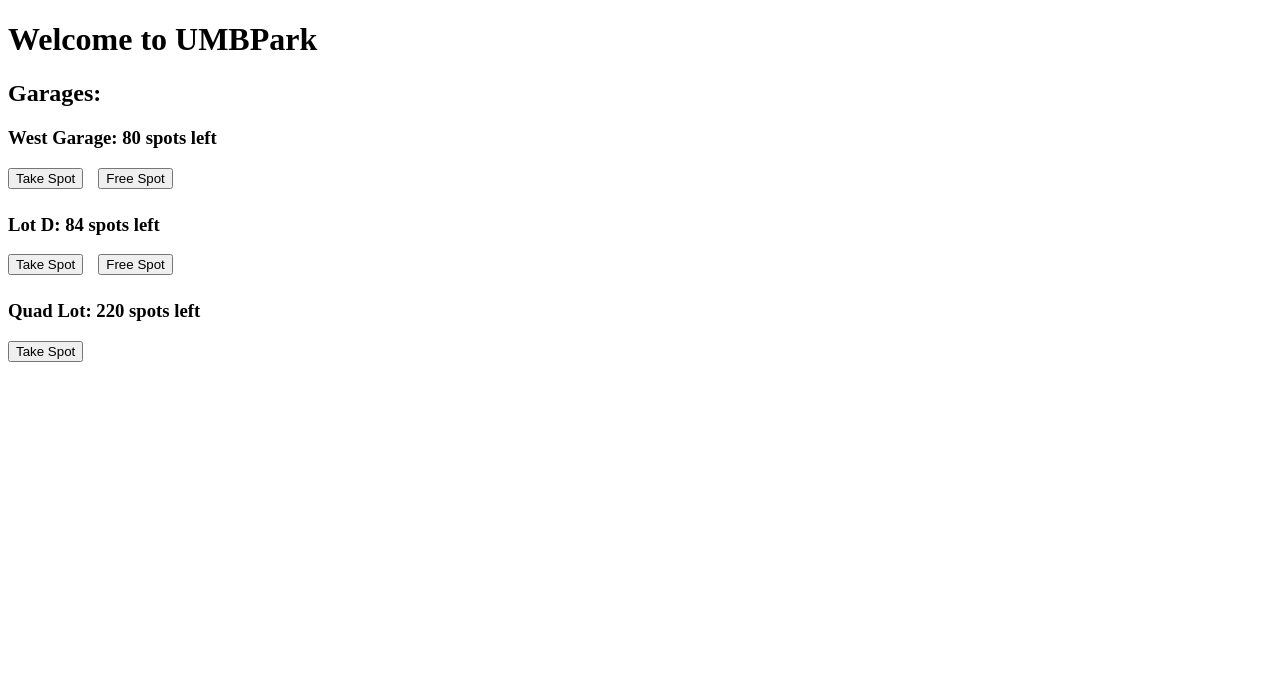
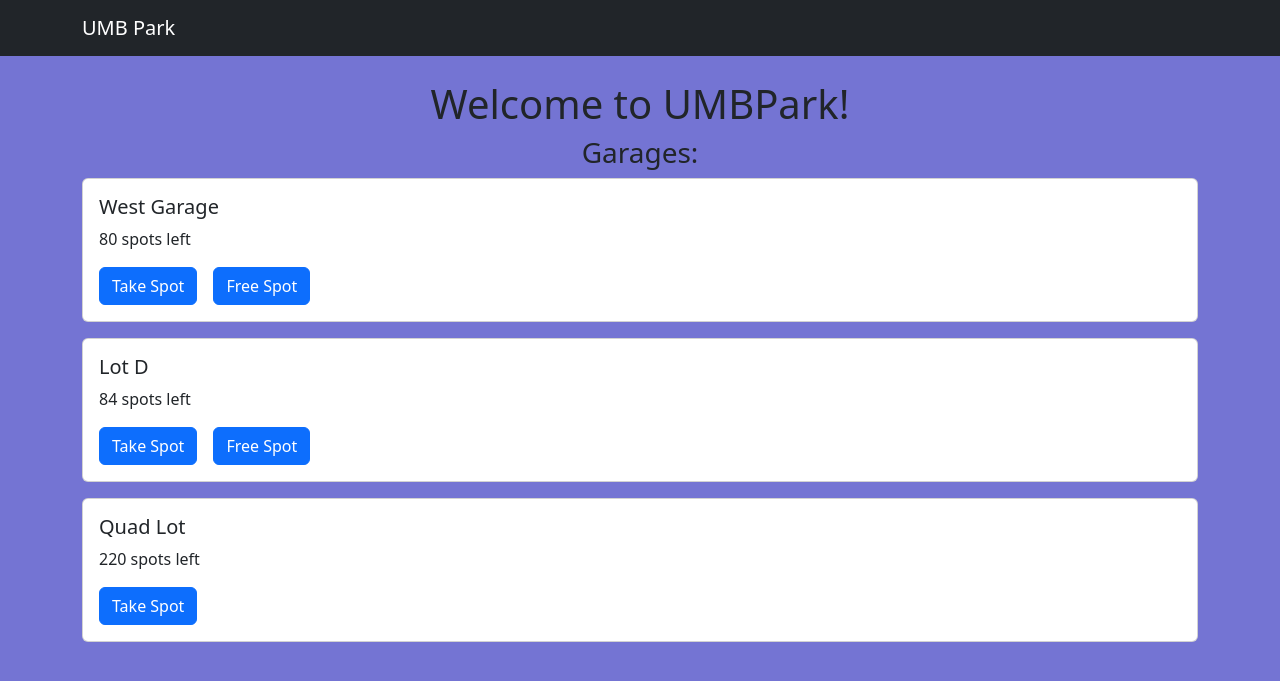
Before and after one commit to Leavemevlx/Parking-App, a Flask app: page / in a window 1280 px wide. Shown: the top 681 px of the page. Run offline with Flask 3, Linux system fonts and the light colour scheme.

Commit message:
Add navbar and background color

```diff
--- a/templates/base.html
+++ b/templates/base.html
@@ -1,11 +1,23 @@
  <!DOCTYPE html>
  <html lang="en">
  <head>
+
+   <link href="https://cdn.jsdelivr.net/npm/bootstrap@5.3.0/dist/css/bootstrap.min.css" rel="stylesheet">
     <meta charset="UTF-8">
     <meta name="viewport" content="width=device-width, initial-scale=1.0">
+   <style>
+      body {
+         background-color: #7474d3;
+      }
+   </style>
     {% block head %}{% endblock %}
  </head>
  <body>
+   <nav class="navbar navbar-dark bg-dark">
+      <div class="container">
+         <a class="navbar-brand" href="/">UMB Park</a>
+      </div>
+   </nav>
     {% block body %}{% endblock%}
  </body>
  </html>
--- a/templates/index.html
+++ b/templates/index.html
@@ -4,19 +4,19 @@
 {% endblock %}
 
 {% block body %}
-<h1>Welcome to UMBPark</h1>
-<h2>Garages:</h2>
+<div class="container mt-4">
+ <!-- HEADINGS -->
+<h1 class="text-center">Welcome to UMBPark!</h1>
+<h3 class="text-center">Garages:</h3>
+<!-- CARDSTYLES AND BUTTONS -->
 {% for lot in lots %}
-{% if lot.name == "West Garage" %}
-<h3>{{ lot.name }}: {{ lot.total_spots - lot.spots_taken }} spots left</h3>
-{% else %}
-<!-- Regular text format for all other parking lots -->
-<h3>{{ lot.name }}: {{ lot.total_spots - lot.spots_taken }} spots left</h3>
-{% endif %}
 
-<div style="display: flex; gap: 15px; margin-bottom: 25px; align-items: center;">
-
-    <!-- Button for the take spot -->
+<div class="card mb-3">
+    <div class="card-body">
+        <h5 class="card-title">{{ lot.name }}</h5>
+        <p class="card-text",>{{ lot.total_spots - lot.spots_taken }} spots left</p>
+        <div class="d-flex gap-3">
+         <!-- Button for the take spot -->
     {% if lot.total_spots - lot.spots_taken > 0 %}
         <form action="{{ url_for('take_spot', lot_id=lot.id) }}" method="post" style="margin: 0;">
             <button type="submit" class="btn btn-primary">Take Spot</button>
@@ -25,13 +25,14 @@
         <button type="button" class="btn btn-secondary" disabled>Garage Full</button>
     {% endif %}
 
-    <!-- Button for the free spot -->
-    {% if lot.spots_taken > 0 %}
+     {% if lot.spots_taken > 0 %}
         <form action="{{ url_for('free_spot', lot_id=lot.id) }}" method="post" style="margin: 0;">
             <button type="submit" class="btn btn-primary">Free Spot</button>
         </form>
     {% endif %}
-
+        </div>
+    </div>
 </div>
 {% endfor %}
+</div>
 {% endblock %}
```
Also changed, not shown: instance/parking.db.
